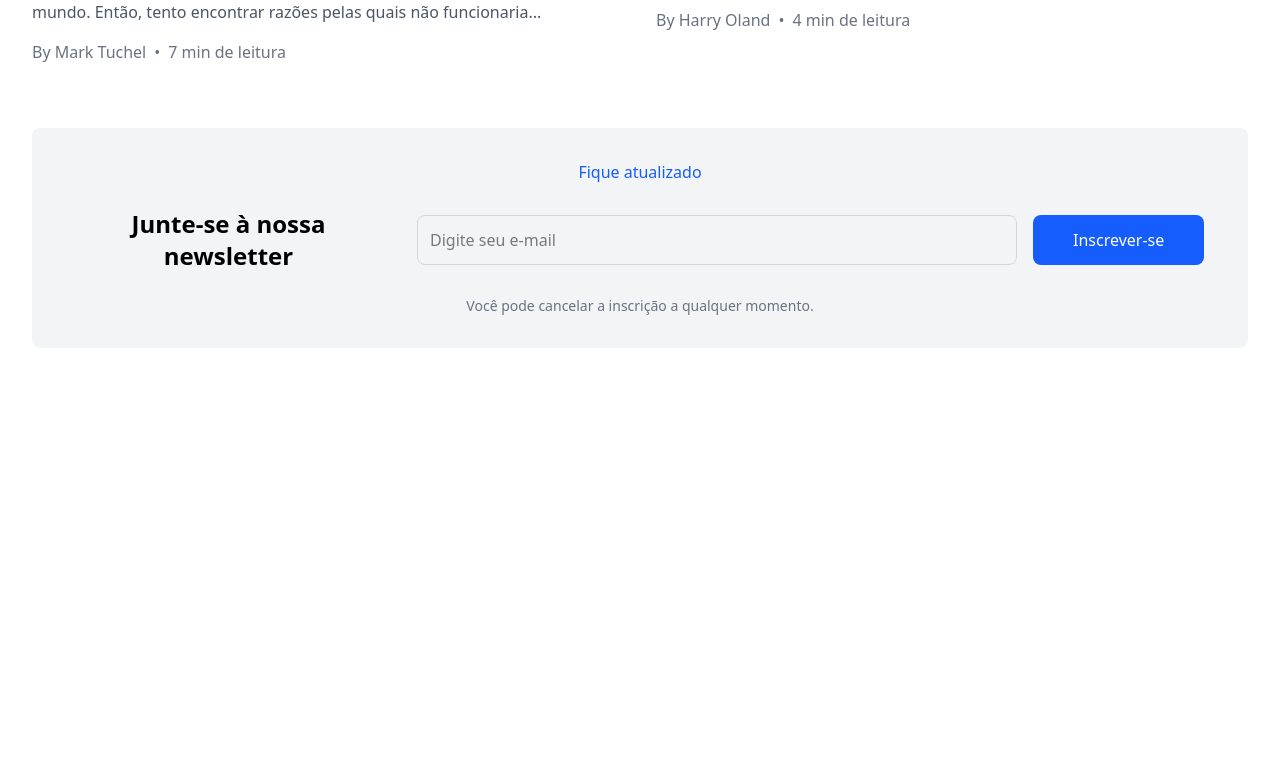
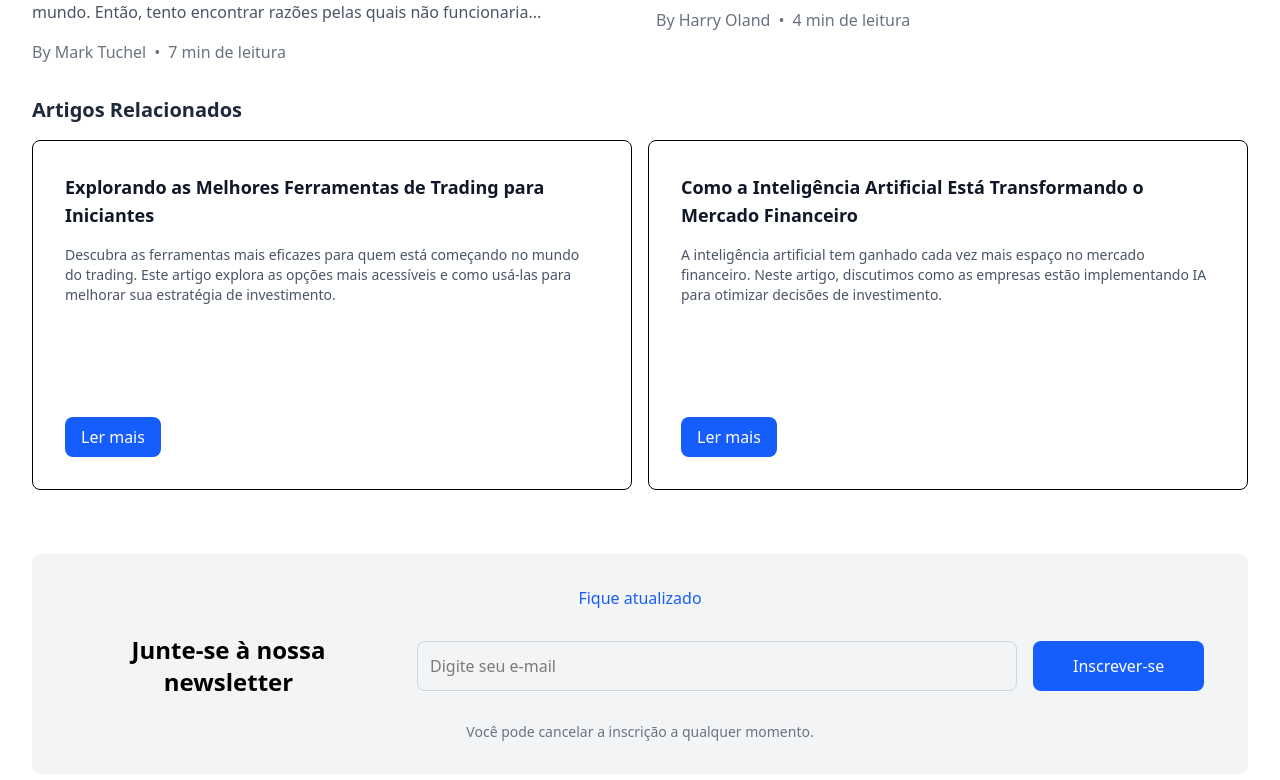
Before and after one commit to Hard-007/advanced-frontend-topics, a React (Vite) app: page / in a window 1280 px wide. Shown: the part 1045-1825 px from the top of the page. Before the commit the page ends 1489 px from the top, so only its background shows below. Built offline with nearby package versions, Linux system fonts and the light colour scheme.

Commit message:
`Added related articles section to index page`

```diff
--- a/src/pages/index.tsx
+++ b/src/pages/index.tsx
@@ -147,6 +147,50 @@ const BlogPage = () => {
         ))}
       </div>
 
+      <div className="mt-8">
+        <h3 className="text-xl font-semibold text-gray-800 mb-4">
+          Artigos Relacionados
+        </h3>
+        <div className="flex flex-wrap grid md:grid-cols-2 gap-4">
+          <div className="p-8 border rounded-lg h-[350px] flex flex-col justify-between">
+            <div>
+              <h4 className="text-lg font-bold text-gray-900 mb-4">
+                Explorando as Melhores Ferramentas de Trading para Iniciantes
+              </h4>
+              <p className="text-sm text-gray-600 line-clamp-4">
+                Descubra as ferramentas mais eficazes para quem está começando
+                no mundo do trading. Este artigo explora as opções mais
+                acessíveis e como usá-las para melhorar sua estratégia de
+                investimento.
+              </p>
+            </div>
+            <div className="mt-4">
+              <button className="px-4 py-2 bg-blue-600 text-white rounded-lg hover:bg-blue-700 transition-colors">
+                Ler mais
+              </button>
+            </div>
+          </div>
+          <div className="p-8 border rounded-lg h-[350px] flex flex-col justify-between">
+            <div>
+              <h4 className="text-lg font-bold text-gray-900 mb-4">
+                Como a Inteligência Artificial Está Transformando o Mercado
+                Financeiro
+              </h4>
+              <p className="text-sm text-gray-600 line-clamp-4">
+                A inteligência artificial tem ganhado cada vez mais espaço no
+                mercado financeiro. Neste artigo, discutimos como as empresas
+                estão implementando IA para otimizar decisões de investimento.
+              </p>
+            </div>
+            <div className="mt-4">
+              <button className="px-4 py-2 bg-blue-600 text-white rounded-lg hover:bg-blue-700 transition-colors">
+                Ler mais
+              </button>
+            </div>
+          </div>
+        </div>
+      </div>
+
       <div className="max-w-7xl mx-auto mt-16 bg-gray-100 p-8 rounded-lg flex flex-col gap-6 items-center text-center">
         <span className="text-blue-600 cursor-default">Fique atualizado</span>
         <div className="flex items-center gap-6 w-full">
```
